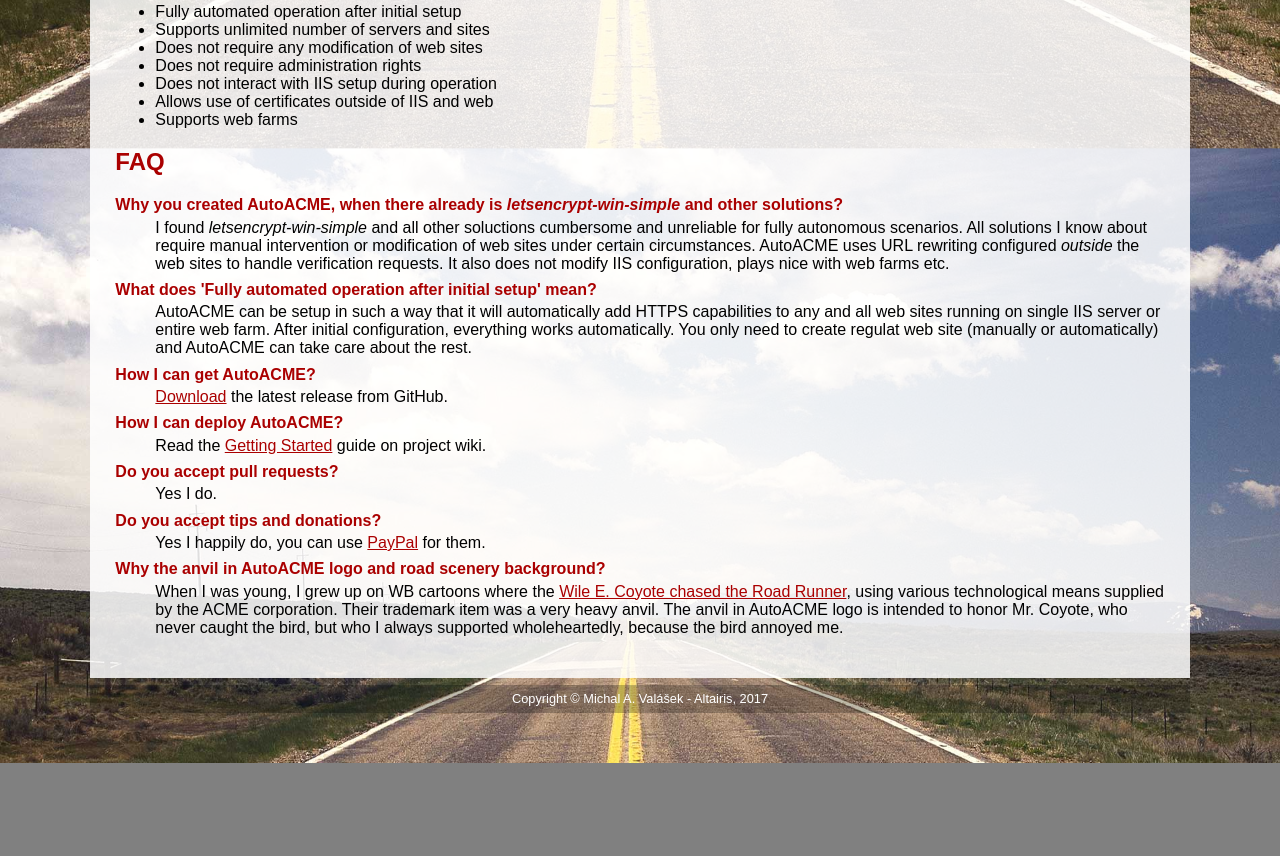
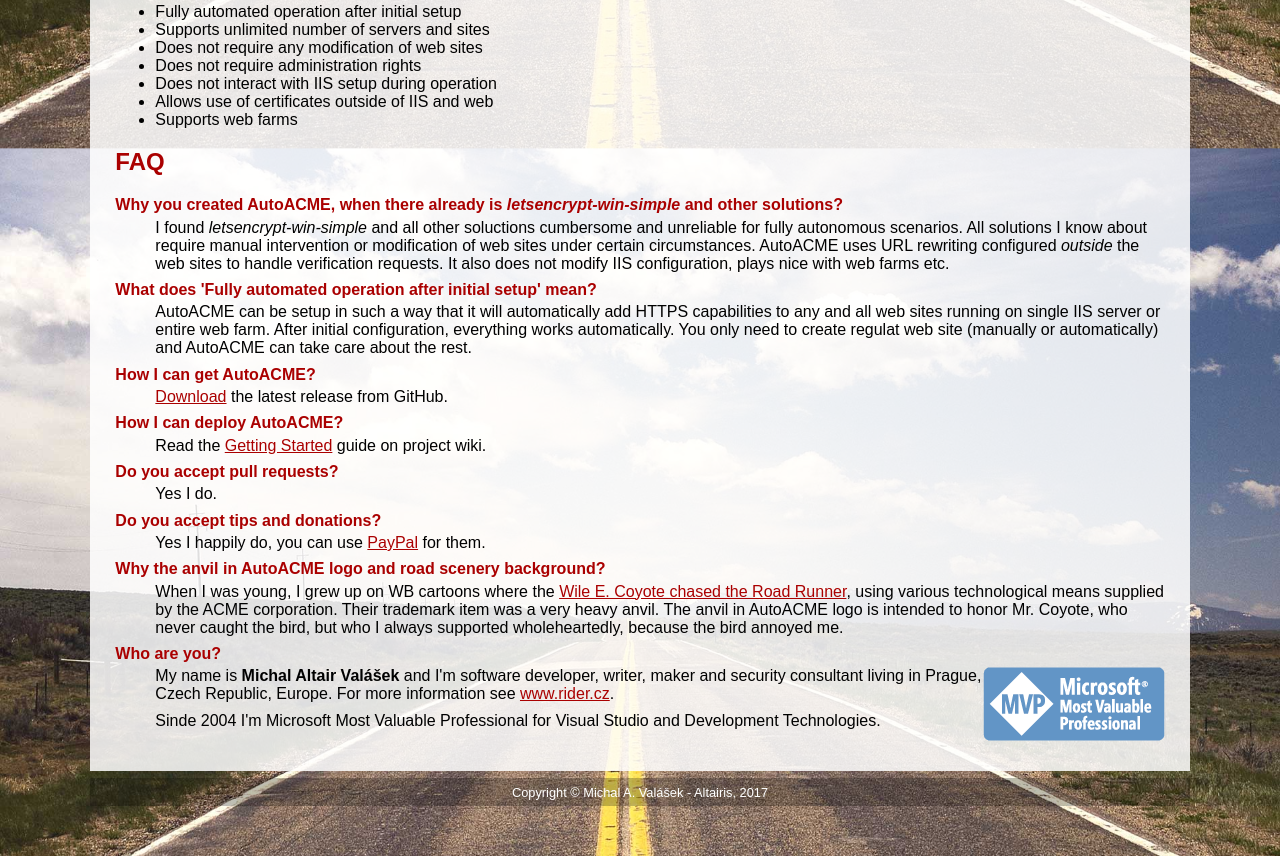
Before and after one commit to ridercz/AutoACME, a plain HTML site: page docs/index.html in a window 1280 px wide. Shown: the part 660-1516 px from the top of the page. Before the commit the page ends 1423 px from the top, so only its background shows below. Drawn offline with Linux system fonts and the light colour scheme.

Commit message:
Added author info.

```diff
--- a/docs/index.html
+++ b/docs/index.html
@@ -59,6 +59,9 @@
             <dd>Yes I happily do, you can use <a href="https://www.paypal.me/ridercz">PayPal</a> for them.</dd>
             <dt>Why the anvil in AutoACME logo and road scenery background?</dt>
             <dd>When I was young, I grew up on WB cartoons where the <a href="https://en.wikipedia.org/wiki/Wile_E._Coyote_and_the_Road_Runner">Wile E. Coyote chased the Road Runner</a>, using various technological means supplied by the ACME corporation. Their trademark item was a very heavy anvil. The anvil in AutoACME logo is intended to honor Mr. Coyote, who never caught the bird, but who I always supported wholeheartedly, because the bird annoyed me.</dd>
+            <dt>Who are you?</dt>
+            <dd><img src="Content/Images/MVP_Horizontal_BlueOnly.png" width="182" height="74" alt="Microsoft Most Valuable Professional" style="float: right" /> My name is <b>Michal Altair Valášek</b> and I'm software developer, writer, maker and security consultant living in Prague, Czech Republic, Europe. For more information see <a href="https://www.rider.cz/">www.rider.cz</a>.</dd>
+            <dd>Sinde 2004 I'm Microsoft Most Valuable Professional for Visual Studio and Development Technologies.</dd>
         </dl>
     </main>
     <footer>
```
Also changed, not shown: docs/Content/Images/MVP_Horizontal_BlueOnly.png (added).
